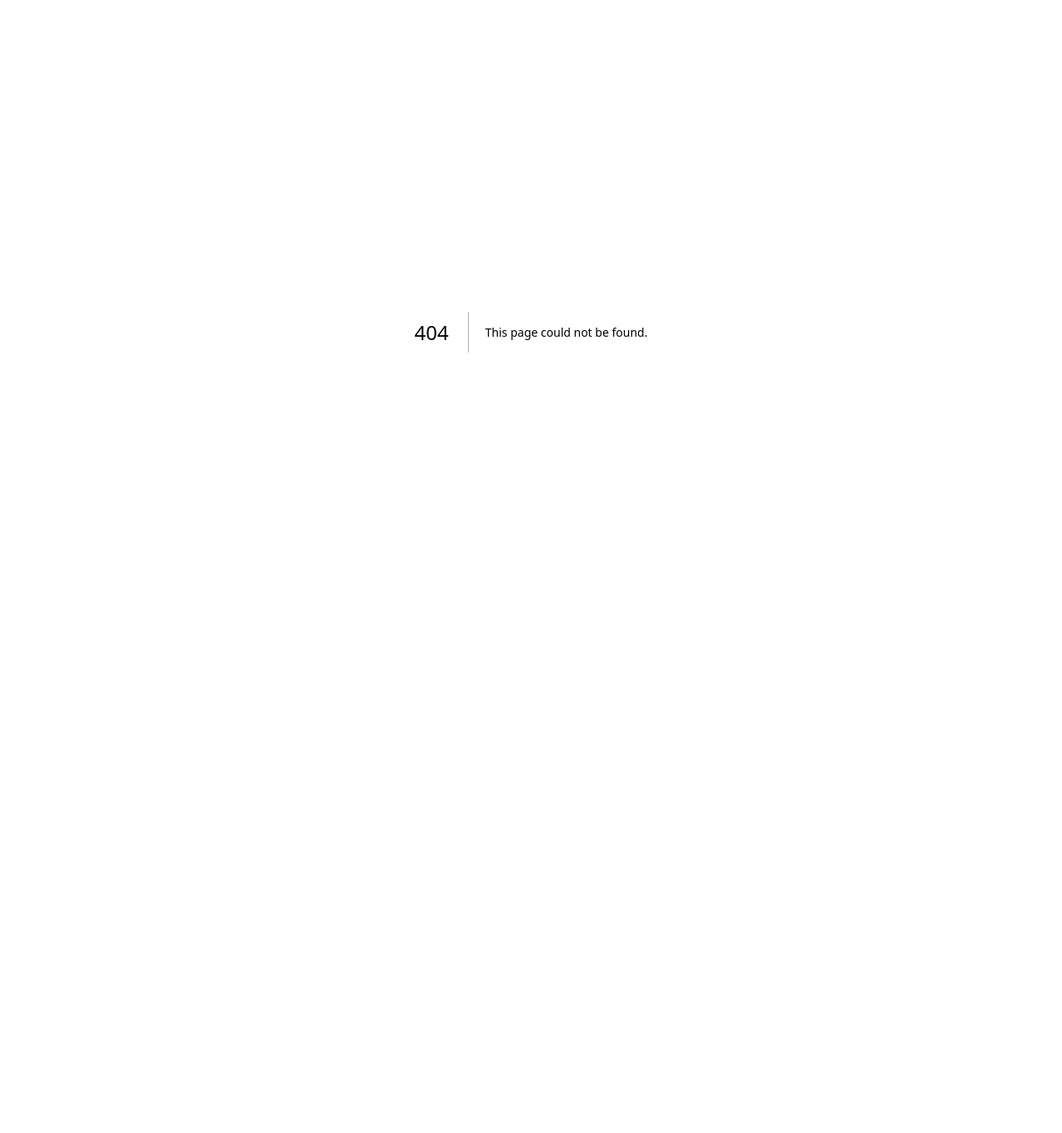
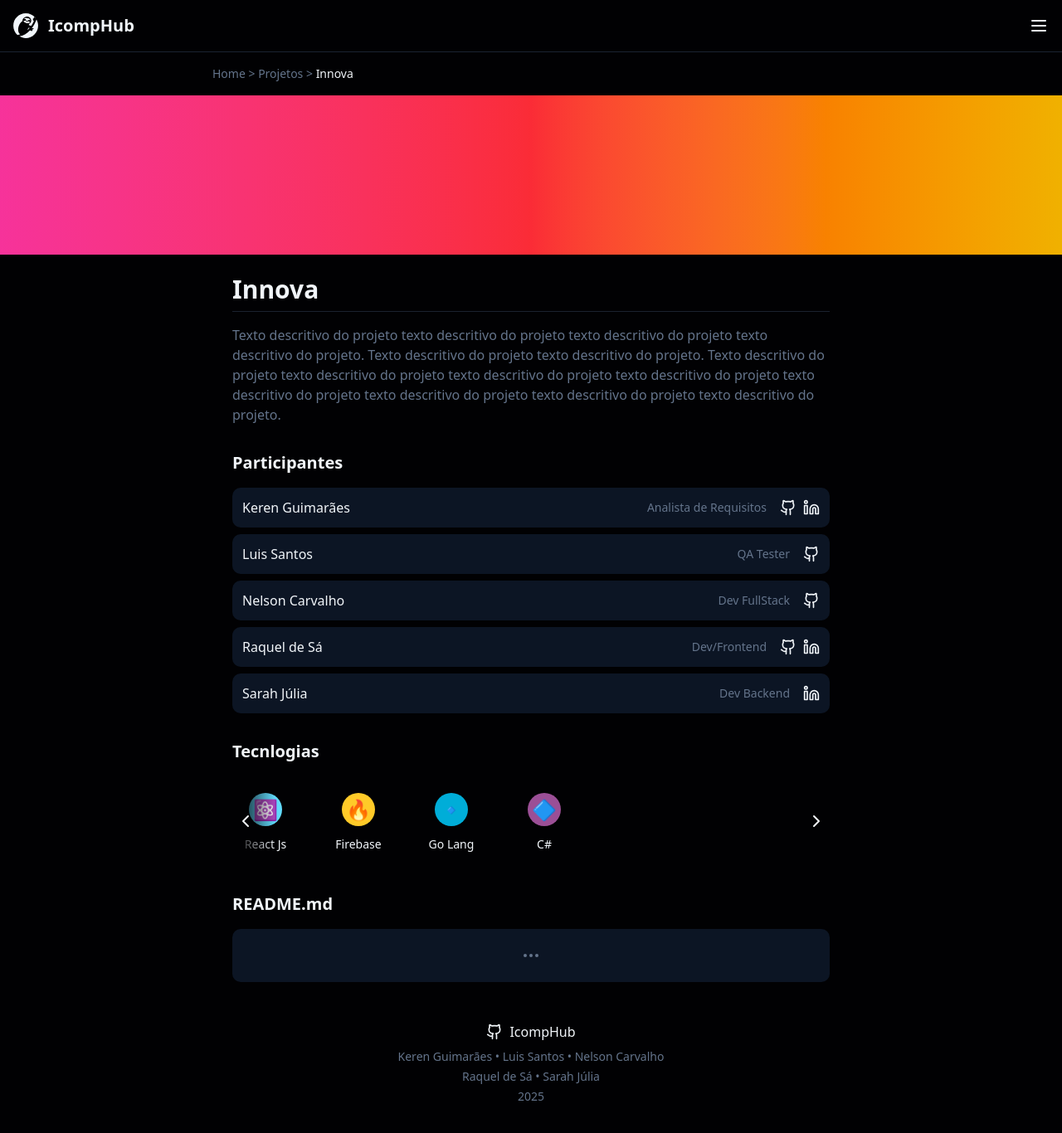
Before and after one commit to IcompHub/icomphub-web-app, a Next.js app: page /project/1 in a window 1280 px wide. Before the commit this address had no page. Shown: the top 1366 px of the page at 83% size. Before the commit the page ends 800 px from the top, so only its background shows below. Built offline with nearby package versions, Linux system fonts and the light colour scheme.

Commit message:
feat: vizualizar 1 projeto v0

```diff
--- /dev/null
+++ b/app/project/[id]/edit/not-found.tsx
@@ -0,0 +1,71 @@
+import type React from "react";
+import { Search } from "lucide-react";
+import Link from "next/link";
+
+export default function ProjectsPage() {
+  return (
+    <div className="min-h-screen bg-[#010103] text-[#f1f5f9] p-6">
+      <div className="max-w-3xl mx-auto">
+        <h1 className="text-4xl font-bold mb-6">Projetos</h1>
+
+        <div className="relative mb-8">
+          <div className="absolute inset-y-0 left-3 flex items-center pointer-events-none">
+            <Search className="h-5 w-5 text-[#5d6674]" />
+          </div>
+          <input
+            type="text"
+            placeholder="Pesquisar"
+            className="w-full bg-transparent border border-[#1a222f] rounded-lg py-2 pl-10 pr-4 text-[#f1f5f9] placeholder:text-[#5d6674] focus:outline-none focus:ring-1 focus:ring-[#414d60]"
+          />
+        </div>
+
+        <div className="space-y-8">
+          <ProjectCard
+            title="Projeto sem foto"
+            gradient="from-cyan-400 to-green-400"
+            description="Texto descritivo do projeto texto descritivo do projeto texto descritivo do projeto texto descritivo do projeto"
+          />
+
+          <ProjectCard
+            title="Projeto sem foto 2"
+            gradient="from-pink-500 via-red-500 to-yellow-500"
+            description="Texto descritivo do projeto texto descritivo do projeto texto descritivo do projeto texto descritivo do projeto"
+          />
+        </div>
+      </div>
+    </div>
+  );
+}
+
+interface ProjectCardProps {
+  title: string;
+  description: string;
+  gradient: string;
+}
+
+function ProjectCard({ title, description, gradient }: ProjectCardProps) {
+  return (
+    <div className="rounded-lg overflow-hidden bg-[#080d17] border border-[#19212f]">
+      <div className={`h-48 bg-gradient-to-r ${gradient}`} />
+      <div className="p-6">
+        <h2 className="text-2xl font-bold mb-2">{title}</h2>
+        <p className="text-[#64748b] mb-4">{description}</p>
+        <div className="flex gap-2">
+          <TechTag>React JS</TechTag>
+          <TechTag>GoLang</TechTag>
+        </div>
+      </div>
+    </div>
+  );
+}
+
+function TechTag({ children }: { children: React.ReactNode }) {
+  return (
+    <Link
+      href="#"
+      className="inline-block px-4 py-1.5 rounded-full border border-[#1a222f] text-sm hover:bg-[#1a222f] transition-colors"
+    >
+      {children}
+    </Link>
+  );
+}
--- /dev/null
+++ b/app/project/[id]/loading.tsx
@@ -0,0 +1,7 @@
+export default function Loading() {
+  return (
+    <div className="min-h-screen bg-[#010103] flex items-center justify-center">
+      <div className="animate-spin rounded-full h-12 w-12 border-t-2 border-b-2 border-[#f1f5f9]"></div>
+    </div>
+  );
+}
--- /dev/null
+++ b/app/project/[id]/page.tsx
@@ -0,0 +1,209 @@
+import Link from "next/link";
+import {
+  ChevronLeft,
+  ChevronRight,
+  Github,
+  Linkedin,
+  MoreHorizontal,
+} from "lucide-react";
+
+// Mock data for the project
+const projectData = {
+  id: "innova",
+  title: "Innova",
+  gradient: "from-pink-500 via-red-500 to-yellow-500",
+  description:
+    "Texto descritivo do projeto texto descritivo do projeto texto descritivo do projeto texto descritivo do projeto. Texto descritivo do projeto texto descritivo do projeto. Texto descritivo do projeto texto descritivo do projeto texto descritivo do projeto texto descritivo do projeto texto descritivo do projeto texto descritivo do projeto texto descritivo do projeto texto descritivo do projeto.",
+  participants: [
+    {
+      name: "Keren Guimarães",
+      role: "Analista de Requisitos",
+      github: true,
+      linkedin: true,
+    },
+    { name: "Luis Santos", role: "QA Tester", github: true, linkedin: false },
+    {
+      name: "Nelson Carvalho",
+      role: "Dev FullStack",
+      github: true,
+      linkedin: false,
+    },
+    {
+      name: "Raquel de Sá",
+      role: "Dev/Frontend",
+      github: true,
+      linkedin: true,
+    },
+    { name: "Sarah Júlia", role: "Dev Backend", github: false, linkedin: true },
+  ],
+  technologies: [
+    { name: "React Js", icon: "/icons/react.svg" },
+    { name: "Firebase", icon: "/icons/firebase.svg" },
+    { name: "Go Lang", icon: "/icons/golang.svg" },
+    { name: "C#", icon: "/icons/csharp.svg" },
+  ],
+};
+
+export default function ProjectPage({ params }: { params: { id: string } }) {
+  // In a real app, you would fetch the project data based on the ID
+  const project = projectData;
+
+  return (
+    <div className="min-h-screen bg-[#010103] text-[#f1f5f9]">
+      {/* Breadcrumb */}
+      <div className="p-4 text-sm text-[#64748b]">
+        <div className="max-w-3xl mx-auto">
+          <Link href="/" className="hover:text-[#f1f5f9]">
+            Home
+          </Link>
+          {" > "}
+          <Link href="/" className="hover:text-[#f1f5f9]">
+            Projetos
+          </Link>
+          {" > "}
+          <span className="text-[#f1f5f9]">{project.title}</span>
+        </div>
+      </div>
+
+      {/* Banner */}
+      <div className={`h-48 bg-gradient-to-r ${project.gradient}`} />
+
+      {/* Content */}
+      <div className="max-w-3xl mx-auto px-6 pb-16">
+        {/* Project Title */}
+        <h1 className="text-3xl font-bold mt-6 mb-2 pb-2 border-b border-[#1a222f]">
+          {project.title}
+        </h1>
+
+        {/* Project Description */}
+        <p className="text-[#64748b] mt-4 mb-8">{project.description}</p>
+
+        {/* Participants */}
+        <h2 className="text-xl font-bold mb-4">Participantes</h2>
+        <div className="space-y-2 mb-8">
+          {project.participants.map((participant, index) => (
+            <div
+              key={index}
+              className="flex items-center justify-between p-3 bg-[#0c1524] rounded-lg"
+            >
+              <div className="font-medium">{participant.name}</div>
+              <div className="flex items-center">
+                <span className="text-[#64748b] text-sm mr-4">
+                  {participant.role}
+                </span>
+                <div className="flex space-x-2">
+                  {participant.github && (
+                    <Link
+                      href="#"
+                      className="text-[#f1f5f9] hover:text-[#64748b]"
+                    >
+                      <Github size={20} />
+                    </Link>
+                  )}
+                  {participant.linkedin && (
+                    <Link
+                      href="#"
+                      className="text-[#f1f5f9] hover:text-[#64748b]"
+                    >
+                      <Linkedin size={20} />
+                    </Link>
+                  )}
+                </div>
+              </div>
+            </div>
+          ))}
+        </div>
+
+        {/* Technologies */}
+        <h2 className="text-xl font-bold mb-4">Tecnlogias</h2>
+        <div className="relative mb-8">
+          <div className="flex space-x-8 items-center py-4 overflow-x-auto">
+            <button className="absolute left-0 z-10 bg-gradient-to-r from-[#010103] to-transparent pl-1 pr-6 h-full flex items-center">
+              <ChevronLeft size={24} />
+            </button>
+
+            {project.technologies.map((tech, index) => (
+              <div
+                key={index}
+                className="flex flex-col items-center space-y-2 min-w-[80px]"
+              >
+                <div className="w-12 h-12 flex items-center justify-center">
+                  <TechIcon name={tech.name} />
+                </div>
+                <span className="text-sm">{tech.name}</span>
+              </div>
+            ))}
+
+            <button className="absolute right-0 z-10 bg-gradient-to-l from-[#010103] to-transparent pr-1 pl-6 h-full flex items-center">
+              <ChevronRight size={24} />
+            </button>
+          </div>
+        </div>
+
+        {/* README.md */}
+        <h2 className="text-xl font-bold mb-4">README.md</h2>
+        <div className="bg-[#0c1524] rounded-lg p-4 mb-12 flex justify-center items-center h-16">
+          <MoreHorizontal size={24} className="text-[#64748b]" />
+        </div>
+
+        {/* Footer */}
+        <div className="text-center space-y-1 mt-8">
+          <div className="flex justify-center items-center mb-2">
+            <Github size={20} className="mr-2" />
+            <span className="font-medium">IcompHub</span>
+          </div>
+          <div className="text-[#64748b] text-sm">
+            Keren Guimarães • Luis Santos • Nelson Carvalho
+          </div>
+          <div className="text-[#64748b] text-sm">
+            Raquel de Sá • Sarah Júlia
+          </div>
+          <div className="text-[#64748b] text-sm mt-1">2025</div>
+        </div>
+      </div>
+    </div>
+  );
+}
+
+function TechIcon({ name }: { name: string }) {
+  // Simple component to render tech icons
+  // In a real app, you would use actual SVG icons
+
+  if (name === "React Js") {
+    return (
+      <div className="w-10 h-10 rounded-full bg-[#61dafb] bg-opacity-20 flex items-center justify-center">
+        <div className="text-[#61dafb] text-2xl">⚛️</div>
+      </div>
+    );
+  }
+
+  if (name === "Firebase") {
+    return (
+      <div className="w-10 h-10 rounded-full bg-[#ffca28] bg-opacity-20 flex items-center justify-center">
+        <div className="text-[#ffca28] text-2xl">🔥</div>
+      </div>
+    );
+  }
+
+  if (name === "Go Lang") {
+    return (
+      <div className="w-10 h-10 rounded-full bg-[#00add8] bg-opacity-20 flex items-center justify-center">
+        <div className="text-[#00add8] text-2xl">🔹</div>
+      </div>
+    );
+  }
+
+  if (name === "C#") {
+    return (
+      <div className="w-10 h-10 rounded-full bg-[#9b4f96] bg-opacity-20 flex items-center justify-center">
+        <div className="text-[#9b4f96] text-2xl">🔷</div>
+      </div>
+    );
+  }
+
+  return (
+    <div className="w-10 h-10 rounded-full bg-gray-700 flex items-center justify-center">
+      ?
+    </div>
+  );
+}
```
Also changed, not shown: app/project/[id]/edit/page.tsx (renamed from app/project/edit/page.tsx).
